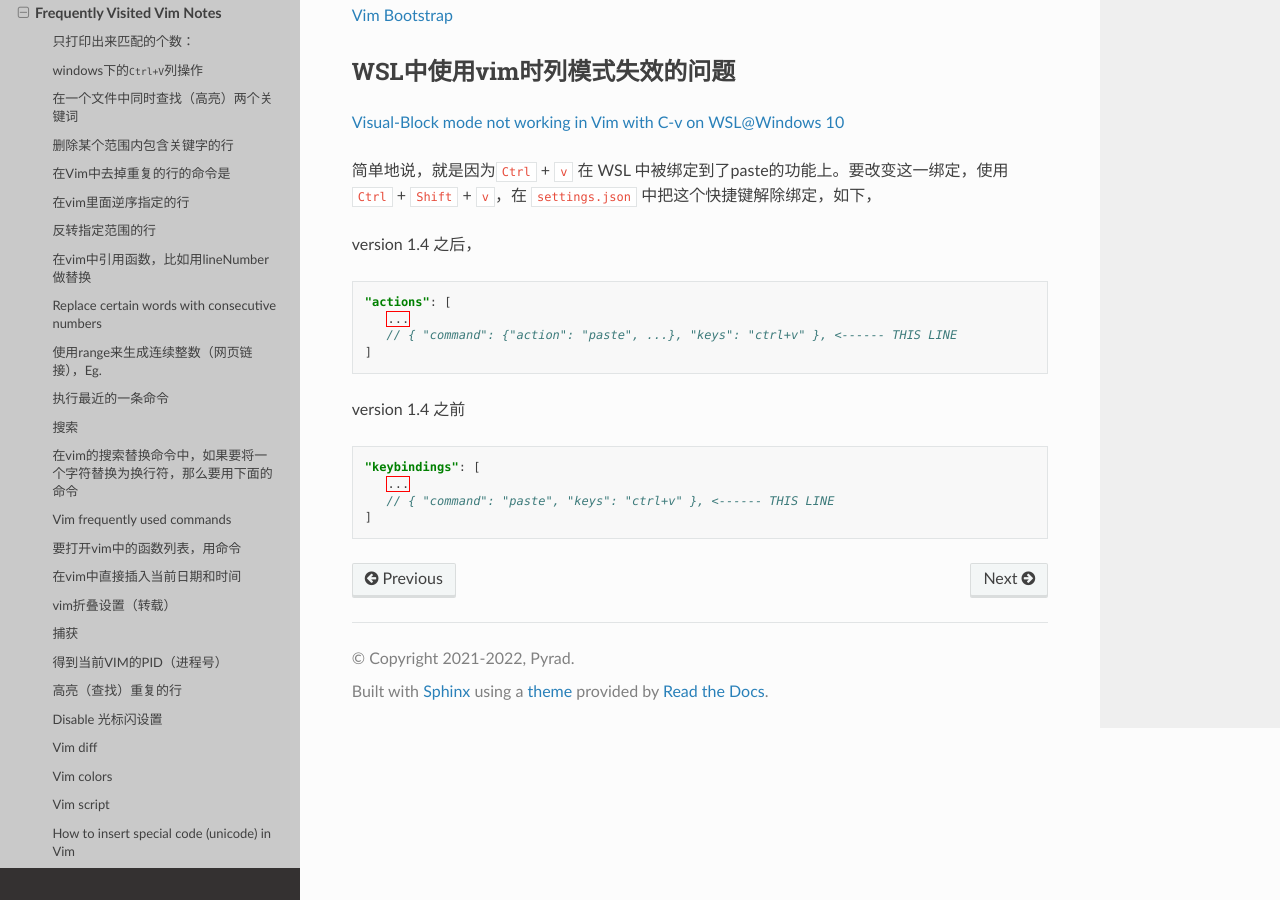
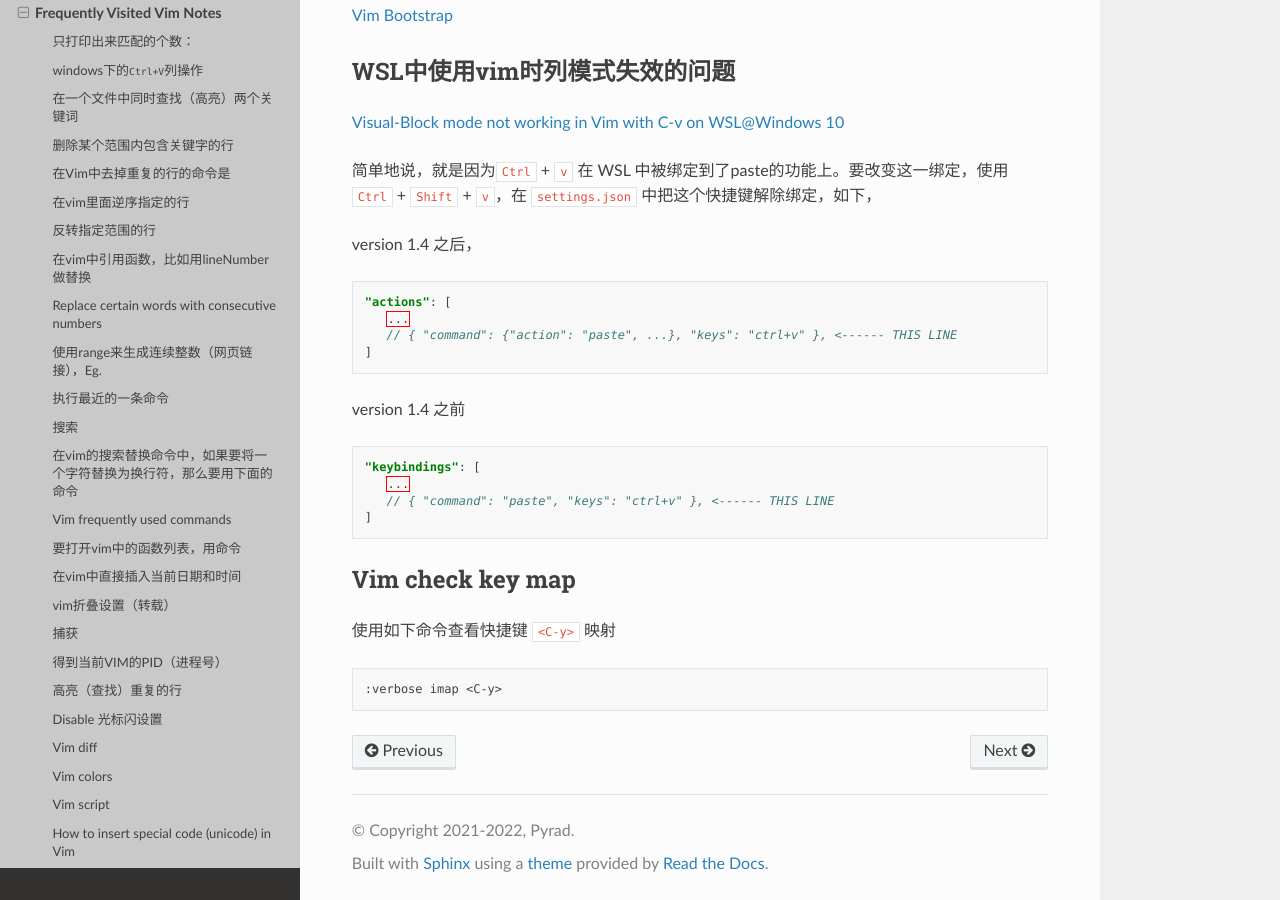
Before and after one commit to Pyrad/pyradnotes, a Sphinx documentation site: the page built from source/Vim/vim.md, in a window 1280 px wide and 900 px high, scrolled down 14191 px. Built offline with Sphinx 7.4.7 and the Read the Docs theme 3.1.0, drawn with Linux system fonts in a browser that asks for light colours; pages that are not in the unit, such as notebooks, are missing from menus.

Commit message:
Vim To check key map for a specific key

````diff
--- a/source/Vim/vim.md
+++ b/source/Vim/vim.md
@@ -682,3 +682,11 @@
    // { "command": "paste", "keys": "ctrl+v" }, <------ THIS LINE
 ]
 ```
+
+## Vim check key map
+
+使用如下命令查看快捷键 `<C-y>` 映射
+
+```shell
+:verbose imap <C-y>
+```
````
